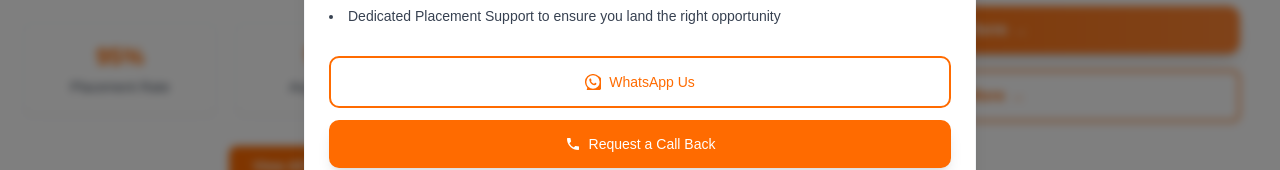
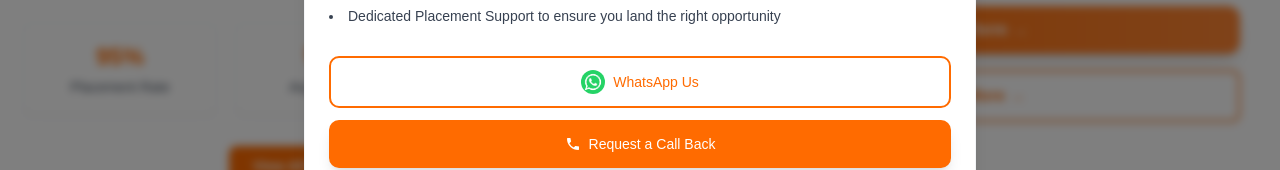
Before and after one commit to jilla-pavan/WebsiteCSA, a React (Vite) app in the folder frontend/: page / in a window 1280 px wide. Shown: the part 398-568 px from the top of the page. Built offline with nearby package versions, Linux system fonts and the light colour scheme; no server answers.

Commit message:
changed the icon

```diff
--- a/frontend/src/components/CareerAdvisorModal.jsx
+++ b/frontend/src/components/CareerAdvisorModal.jsx
@@ -1,4 +1,5 @@
 import React from "react";
+import whatsappIcon from "../../public/assets/whatsApp-Icon.png";
 
 const CareerAdvisorModal = ({ isOpen, onClose }) => {
   if (!isOpen) return null;
@@ -58,18 +59,16 @@ const CareerAdvisorModal = ({ isOpen, onClose }) => {
                 rel="noopener noreferrer"
                 className="btn btn-secondary flex items-center justify-center gap-2 text-sm sm:text-base w-full sm:w-auto"
               >
-                <svg
-                  className="w-4 h-4"
-                  fill="currentColor"
-                  viewBox="0 0 24 24"
-                >
-                  <path d="M20.52 3.48A12 12 0 0 0 3.48 20.52l-1.32 4.84a1 1 0 0 0 1.22 1.22l4.84-1.32A12 12 0 1 0 20.52 3.48ZM12 22a10 10 0 1 1 10-10A10 10 0 0 1 12 22Zm5.2-7.8c-.28-.14-1.65-.81-1.9-.9s-.44-.14-.62.14-.72.9-.88 1.08-.32.21-.6.07a8.18 8.18 0 0 1-2.4-1.48 9.06 9.06 0 0 1-1.68-2.08c-.18-.31 0-.48.13-.62.13-.13.28-.34.42-.51a.56.56 0 0 0 .08-.56c-.07-.14-.62-1.5-.85-2.06-.22-.53-.45-.46-.62-.47h-.53a1 1 0 0 0-.72.34A2.94 2.94 0 0 0 7 10.5a5.09 5.09 0 0 0 1.1 2.7c1.5 2 3.6 3.3 5.6 3.6a4.13 4.13 0 0 0 2.7-.7 2.2 2.2 0 0 0 .7-1.6c0-.23-.09-.33-.18-.37Z" />
-                </svg>
+                <img
+                  src={whatsappIcon}
+                  alt="WhatsApp"
+                  className="w-6 h-6 rounded-full"
+                />
                 WhatsApp Us
               </a>
               <button
                 className="btn btn-primary flex items-center justify-center gap-2 text-sm sm:text-base w-full sm:w-auto"
-                onClick={() => (window.location.href = '/enroll')}
+                onClick={() => (window.location.href = "/enroll")}
               >
                 <svg
                   className="w-4 h-4"
--- a/frontend/src/components/FloatingWhatsAppButton.jsx
+++ b/frontend/src/components/FloatingWhatsAppButton.jsx
@@ -23,6 +23,7 @@ const FloatingWhatsAppButton = () => {
         }
         .animate-fade-in-up {
           animation: fade-in-up 0.7s cubic-bezier(0.22, 1, 0.36, 1);
+          will-change: opacity, transform;
         }
         @keyframes pulse-shadow {
           0%, 100% { box-shadow: 0 4px 24px 0 rgba(37, 211, 102, 0.25); }
@@ -30,6 +31,7 @@ const FloatingWhatsAppButton = () => {
         }
         .hover\:animate-pulse-shadow:hover {
           animation: pulse-shadow 1.2s infinite;
+          will-change: box-shadow;
         }
         @keyframes bounce {
           0%, 100% { transform: translateY(0); }
@@ -40,6 +42,7 @@ const FloatingWhatsAppButton = () => {
         }
         .animate-bounce-smooth {
           animation: bounce 2s infinite;
+          will-change: transform;
         }
         @keyframes ping {
           0% { transform: scale(1); opacity: 0.7; }
```
